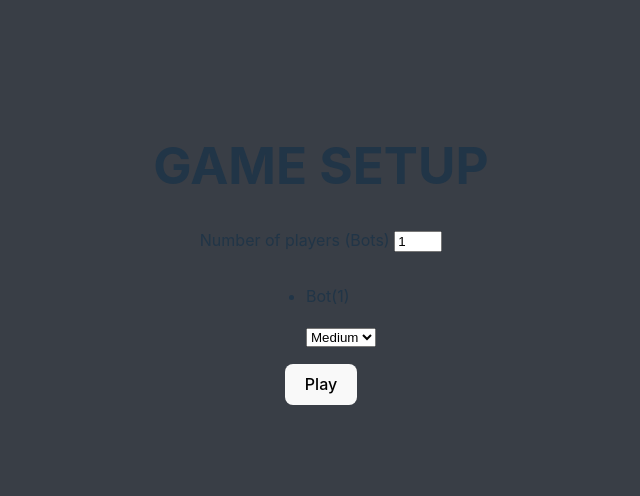
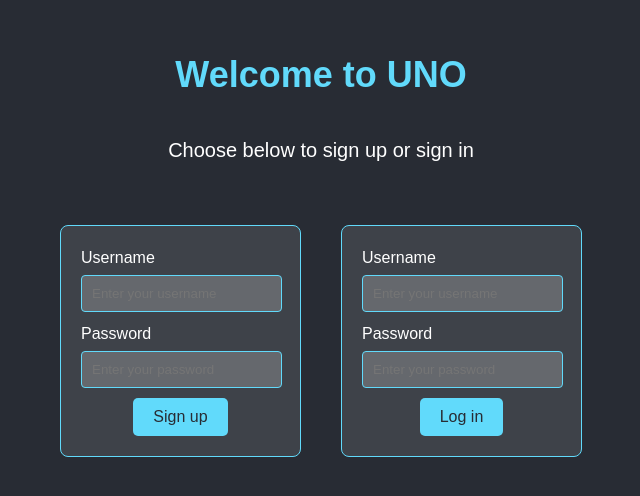
Before and after one commit to WEB3-Masters/Assignment_Two_VUE, a Vue app: page / in a window 1280 px wide. Shown: the part 146-642 px from the top of the page, without its empty margins (319-959 px from the left). Built offline with nearby package versions, Linux system fonts and the light colour scheme.

Commit message:
Added Login screen and styling

```diff
--- /dev/null
+++ b/src/components/UnoLogIn.vue
@@ -0,0 +1,147 @@
+<template>
+    <div class="login-screen">
+        <h1>Welcome to UNO</h1>
+        <div>
+            <span class="text">
+                <p>Choose below to sign up or sign in</p>
+            </span>
+            <div class="u_sign">
+                <div class="field">
+                    <div class="textinput">
+                        <label for="username-signin">Username</label>
+                        <input id="username-signin" type="text" placeholder="Enter your username" />
+                    </div>
+                    <div class="textinput">
+                        <label for="password-signin">Password</label>
+                        <input id="password-signin" type="password" placeholder="Enter your password" />
+                    </div>
+                    <div class="btn">
+                        <button @click="signUp">Sign up</button>
+                    </div>
+                </div>
+                <div></div>
+                <div class="field">
+                    <div class="textinput">
+                        <label for="username-login">Username</label>
+                        <input id="username-login" type="text" placeholder="Enter your username" />
+                    </div>
+                    <div class="textinput">
+                        <label for="password-login">Password</label>
+                        <input id="password-login" type="password" placeholder="Enter your password" />
+                    </div>
+                    <div class="btn">
+                        <button @click="logIn">Log in</button>
+                    </div>
+                </div>
+            </div>
+        </div>
+    </div>
+</template>
+
+<script setup>
+import { useGameStore } from '../stores/GameStore';
+import { useRouter } from 'vue-router';
+
+const router = useRouter();
+const store = useGameStore();
+
+function logIn() {
+    router.push("/setup");
+}
+
+function signUp() {
+    router.push("/setup");
+}
+</script>
+
+<style>
+body {
+    background-color: #282c34; /* Dark background for contrast */
+    color: white;
+    font-family: 'Arial', sans-serif; /* Set a clean font */
+    margin: 0;
+    padding: 0;
+}
+
+.login-screen {
+    display: flex;
+    flex-direction: column;
+    align-items: center;
+    justify-content: center;
+    height: 100vh; /* Full height for centering */
+}
+
+h1 {
+    font-size: 36px;
+    margin-bottom: 20px; /* Space below the title */
+    color: #61dafb; /* Light blue color for the title */
+}
+
+.text {
+    display: flex;
+    align-self: center;
+    justify-self: center;
+    color: #ffffff; /* White text */
+    font-size: 20px; /* Adjusted font size */
+    margin-bottom: 20px; /* Space below the text */
+}
+
+.u_sign {
+    display: flex;
+    flex-direction: row; /* Stack fields vertically */
+    max-width: 600px; /* Max width for the sign in section */
+    width: 100%;
+}
+
+.field {
+    display: flex;
+    flex-direction: column;
+    margin: 20px; /* Space between fields */
+    padding: 20px; /* Padding around the fields */
+    border: 1px solid #61dafb; /* Border around each field */
+    border-radius: 8px; /* Rounded corners */
+    background-color: rgba(255, 255, 255, 0.1); /* Slightly transparent background */
+}
+
+.textinput {
+    margin-bottom: 10px; /* Space between input fields */
+}
+
+.textinput label {
+    display: block; /* Block display for label */
+    margin-bottom: 5px; /* Space below the label */
+}
+
+.textinput input {
+    padding: 10px; /* Padding inside the input */
+    border: 1px solid #61dafb; /* Border color */
+    border-radius: 4px; /* Rounded corners */
+    background-color: rgba(255, 255, 255, 0.2); /* Slightly transparent input background */
+    color: white; /* Input text color */
+    width: 90%; /* Full width input */
+}
+
+.btn {
+    display: flex;
+    justify-content: center; /* Center the button */
+}
+
+.btn button {
+    padding: 10px 20px; /* Button padding */
+    border: none; /* No border */
+    border-radius: 5px; /* Rounded corners */
+    background-color: #61dafb; /* Button background color */
+    color: #282c34; /* Button text color */
+    font-size: 16px; /* Button text size */
+    cursor: pointer; /* Pointer cursor on hover */
+    transition: background-color 0.3s; /* Smooth transition for hover */
+}
+
+.btn button:hover {
+    background-color: #21a1f1; /* Darker blue on hover */
+}
+
+.btn button:active {
+    background-color: #1a8bb1; /* Even darker on click */
+}
+</style>
--- a/src/router/index.ts
+++ b/src/router/index.ts
@@ -3,12 +3,18 @@
 import UnoGamePlay from '../components/UnoGamePlay.vue';
 import UnoGameBreak from '../components/UnoGameBreak.vue';
 import UnoGameOver from '../components/UnoGameOver.vue';
+import UnoLogIn from '../components/UnoLogIn.vue';
 
 const router = createRouter({
 	history: createWebHistory(import.meta.env.BASE_URL),
     routes:[
     {
         path: '/',
+        name:'Login',
+        component:UnoLogIn
+    },
+    {
+        path: '/setup',
         name:'Setup',
         component:UnoGameSetup
     },
```
